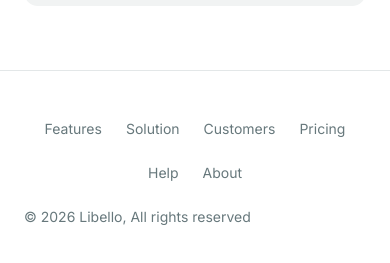
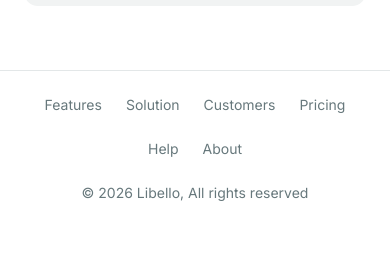
Before and after one commit to heinricov/microv-base, a Next.js app in the folder apps/libello/: page / in a window 390 px wide. Shown: the part 2723-2986 px from the top of the page. After the commit the page ends 2950 px from the top, so only its background shows below. Built offline with nearby package versions, Linux system fonts and the light colour scheme.

Commit message:
update libello

```diff
--- a/apps/libello/components/footer.tsx
+++ b/apps/libello/components/footer.tsx
@@ -29,13 +29,13 @@ const links = [
 
 export const FooterComponent = () => {
   return (
-    <footer className="relative z-30 border-t border-border bg-background py-12">
+    <footer className="relative z-30 border-t border-border bg-background py-6">
       <div className="mx-auto max-w-7xl px-6">
         <div className="flex flex-wrap justify-between gap-6">
-          <span className="order-last block text-center text-sm text-muted-foreground md:order-first">
+          <span className="order-last mx-auto block text-center text-sm text-muted-foreground md:order-first md:mx-0">
             © {2026} Libello, All rights reserved
           </span>
-          <div className="order-first flex flex-wrap justify-center gap-6 text-sm md:order-last">
+          <div className="order-first mx-auto flex flex-wrap justify-center gap-6 text-sm md:order-last md:mx-0">
             {links.map((link, index) => (
               <Link
                 key={index}
```
